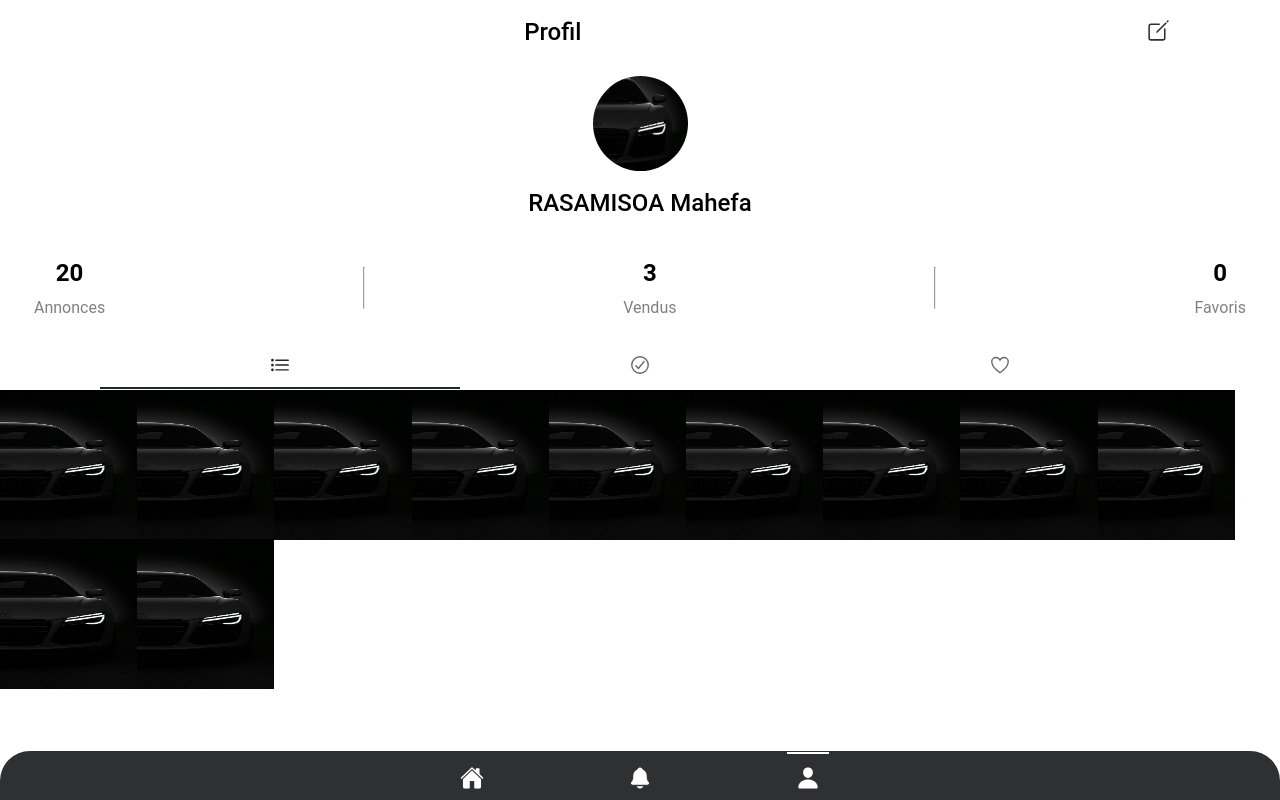
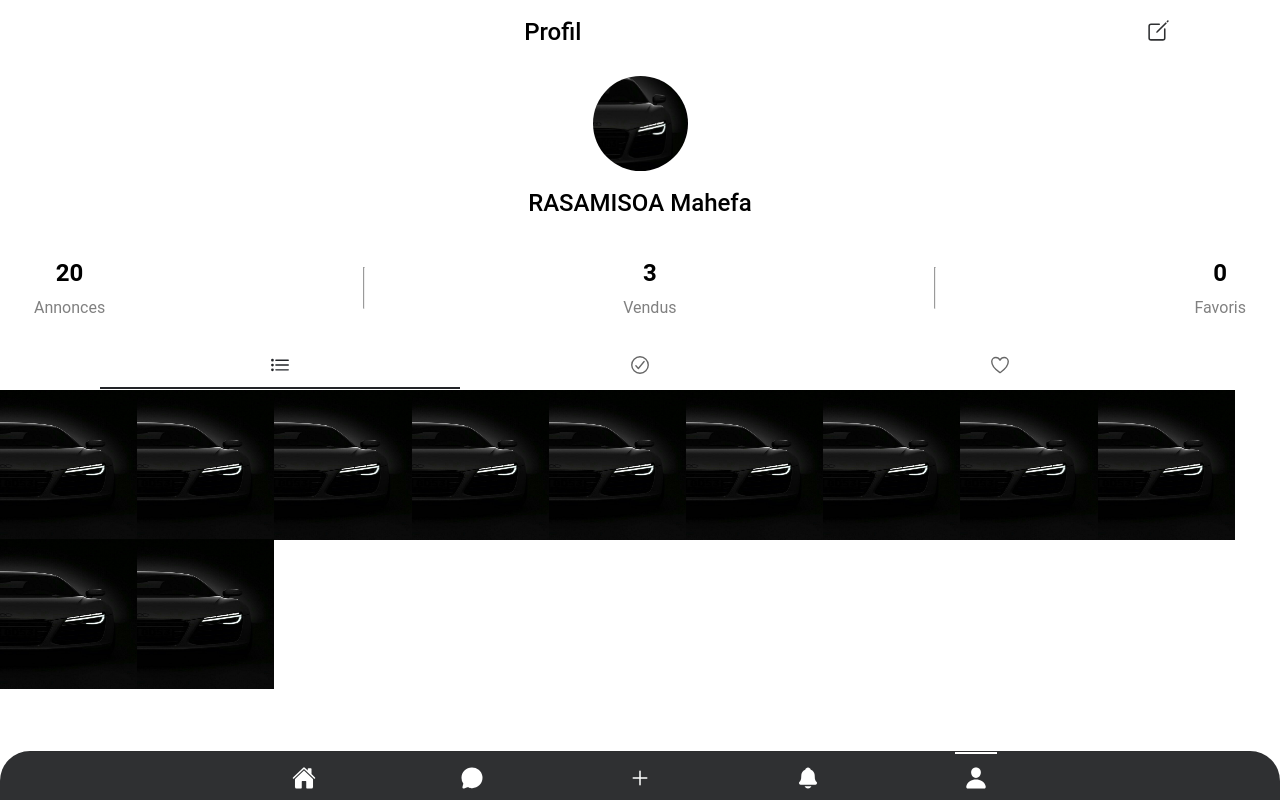
Before and after one commit to Rsm-mah/PROJET_FINAL_S5_MOBILE, a React (Vite) app: page /profil in a window 1280 px wide. Built offline with nearby package versions, Linux system fonts and the light colour scheme.

Commit message:
update navigation.tsx
ajout de navigation

```diff
--- a/src/components/Navigation/Navigation.tsx
+++ b/src/components/Navigation/Navigation.tsx
@@ -3,7 +3,7 @@ import {
     IonTabBar,
     IonTabButton
   } from '@ionic/react';
-import { home, notifications, person } from 'ionicons/icons';
+import { home, notifications, person, chatbubble, add } from 'ionicons/icons';
 import './Navigation.css';
 
   const Navigation = () => {
@@ -13,10 +13,16 @@ import './Navigation.css';
                 <IonTabButton className='ion-tab-button' tab="tab1" href="/annonce">
                     <IonIcon aria-hidden="true" icon={home} />
                 </IonTabButton>
-                <IonTabButton className='ion-tab-button' tab="tab2" href="/notification">
+                <IonTabButton className='ion-tab-button' tab="tab2" onClick={() => window.open("https://www.pinterest.fr/", "_blank")}>
+                    <IonIcon aria-hidden="true" icon={chatbubble} />
+                </IonTabButton>
+                <IonTabButton className='ion-tab-button' tab="tab3" href="/add">
+                    <IonIcon aria-hidden="true" icon={add} />
+                </IonTabButton>
+                <IonTabButton className='ion-tab-button' tab="tab4" href="/notification">
                     <IonIcon aria-hidden="true" icon={notifications} />
                 </IonTabButton>
-                <IonTabButton className='ion-tab-button' tab="tab3" href="/profil">
+                <IonTabButton className='ion-tab-button' tab="tab5" href="/profil">
                     <IonIcon aria-hidden="true" icon={person} />
                 </IonTabButton>
             </IonTabBar>
```
